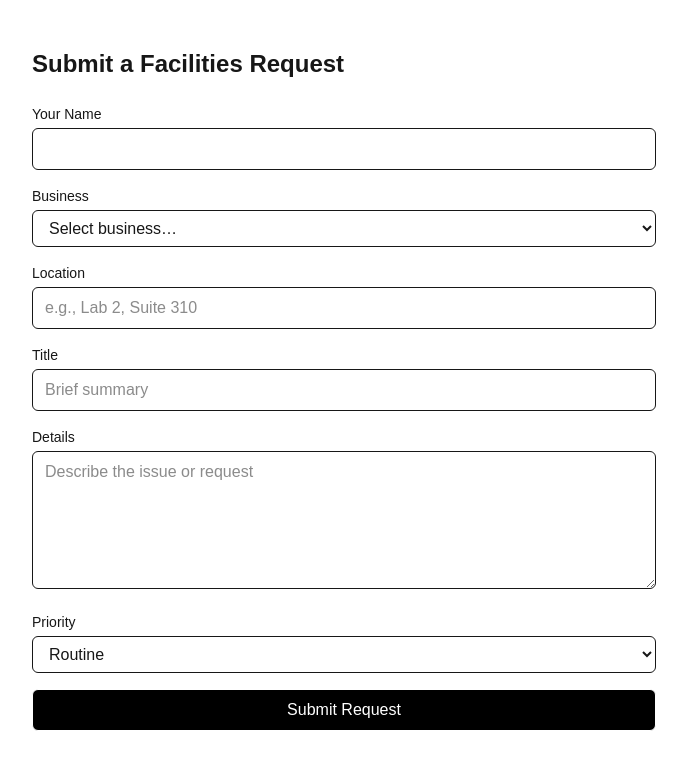
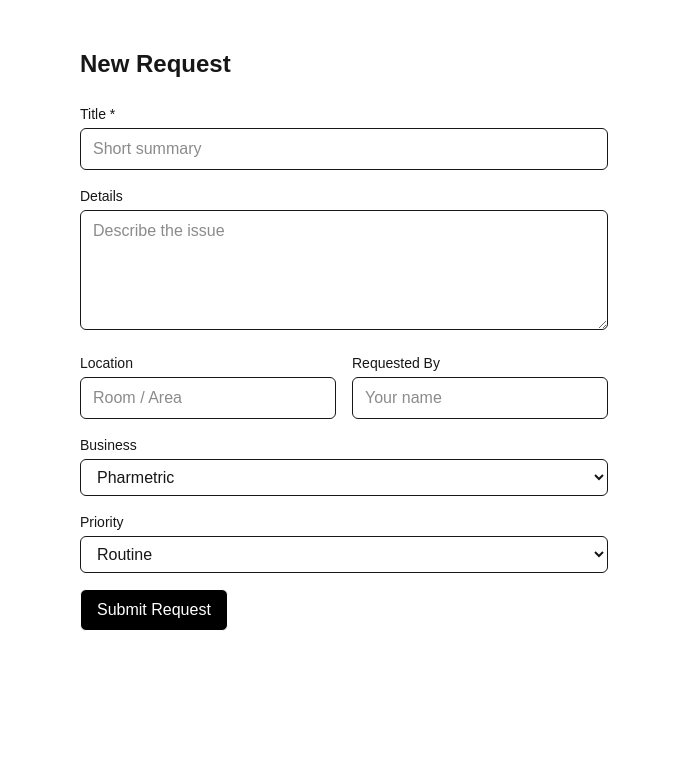
Before and after one commit to mcpeckgroup/facilitiesportal, a Next.js app: page /requests/new in a window 1280 px wide. Shown: the top 770 px of the page, without its empty margins (296-983 px from the left). Built offline with nearby package versions, Linux system fonts and the light colour scheme; no server answers.

Commit message:
remove back-to-list link on /requests/new; keep business & priority selects

```diff
--- a/src/app/requests/new/page.tsx
+++ b/src/app/requests/new/page.tsx
@@ -1,156 +1,155 @@
 'use client';
 
 import { useState } from 'react';
+import { useRouter } from 'next/navigation';
 import { supabase } from '../../../lib/supabase/client';
 
-type FormState = { submitting: boolean; success?: string; error?: string };
+type Priority = 'emergency' | 'urgent' | 'non_critical' | 'routine';
 
 export default function NewRequestPage() {
-  const [form, setForm] = useState({
-    name: '',
-    business: '',
-    location: '',
-    title: '',
-    details: '',
-    priority: 'routine',
-  });
-  const [state, setState] = useState<FormState>({ submitting: false });
+  const router = useRouter();
 
-  const onChange = (
-    e: React.ChangeEvent<HTMLInputElement | HTMLTextAreaElement | HTMLSelectElement>
-  ) => setForm((p) => ({ ...p, [e.target.name]: e.target.value }));
+  const [title, setTitle] = useState('');
+  const [details, setDetails] = useState('');
+  const [location, setLocation] = useState('');
+  const [requestedByName, setRequestedByName] = useState('');
+  const [priority, setPriority] = useState<Priority>('routine');
+  const [business, setBusiness] = useState<string>('Pharmetric');
+  const [submitting, setSubmitting] = useState(false);
+  const [err, setErr] = useState<string | null>(null);
+  const [done, setDone] = useState(false);
 
   const submit = async (e: React.FormEvent) => {
     e.preventDefault();
-    setState({ submitting: true });
-    try {
-      const { error } = await supabase
-        .from('work_orders')
-        .insert([
-          {
-            title: form.title.trim(),
-            details: form.details.trim(),
-            priority: form.priority, // enum values: emergency | urgent | non_critical | routine
-            status: 'open',
-            requested_by_name: form.name.trim(),
-            business: form.business || null, // assumes a 'business' text column exists
-            location: form.location.trim() || null,
-          },
-        ])
-        .select('id')
-        .single();
+    setSubmitting(true);
+    setErr(null);
 
-      if (error) throw error;
+    const { error } = await supabase.from('work_orders').insert([
+      {
+        title,
+        details: details || null,
+        location: location || null,
+        requested_by_name: requestedByName || null,
+        priority,
+        business: business || null,
+        status: 'open',
+      },
+    ]);
 
-      setState({ submitting: false, success: 'Request submitted!' });
-      setForm({
-        name: '',
-        business: '',
-        location: '',
-        title: '',
-        details: '',
-        priority: 'routine',
-      });
-    } catch (err: any) {
-      setState({ submitting: false, error: err.message ?? 'Failed to submit' });
+    if (error) {
+      setErr(error.message);
+      setSubmitting(false);
+      return;
     }
+
+    setDone(true);
+    setSubmitting(false);
+    // Clear the form
+    setTitle('');
+    setDetails('');
+    setLocation('');
+    setRequestedByName('');
+    setPriority('routine');
+    setBusiness('Pharmetric');
   };
 
+  if (done) {
+    return (
+      <main className="max-w-xl mx-auto p-6">
+        <h1 className="text-2xl font-semibold mb-4">Request Submitted</h1>
+        <p className="mb-6">Thanks! Your request has been recorded.</p>
+        <div className="flex gap-3">
+          <button
+            onClick={() => setDone(false)}
+            className="rounded-md border px-4 py-2 hover:bg-gray-50"
+          >
+            Submit another request
+          </button>
+          <button
+            onClick={() => router.push('/')}
+            className="rounded-md border px-4 py-2 bg-black text-white hover:opacity-90"
+          >
+            Go to homepage
+          </button>
+        </div>
+      </main>
+    );
+  }
+
   return (
-    <main className="max-w-2xl mx-auto p-6">
-      <h1 className="text-2xl font-semibold mb-6">Submit a Facilities Request</h1>
+    <main className="max-w-xl mx-auto p-6">
+      <h1 className="text-2xl font-semibold mb-6">New Request</h1>
+
+      {err && <p className="mb-4 text-red-600">Error: {err}</p>}
 
       <form onSubmit={submit} className="space-y-4">
         <div>
-          <label htmlFor="name" className="block text-sm font-medium mb-1">
-            Your Name
-          </label>
+          <label className="block text-sm font-medium mb-1">Title *</label>
           <input
-            id="name"
-            name="name"
-            value={form.name}
-            onChange={onChange}
             required
-            className="w-full border rounded-md px-3 py-2"
+            value={title}
+            onChange={(e) => setTitle(e.target.value)}
+            className="w-full rounded-md border px-3 py-2"
+            placeholder="Short summary"
           />
         </div>
 
         <div>
-          <label htmlFor="business" className="block text-sm font-medium mb-1">
-            Business
-          </label>
+          <label className="block text-sm font-medium mb-1">Details</label>
+          <textarea
+            value={details}
+            onChange={(e) => setDetails(e.target.value)}
+            className="w-full rounded-md border px-3 py-2 min-h-[120px]"
+            placeholder="Describe the issue"
+          />
+        </div>
+
+        <div className="grid grid-cols-1 md:grid-cols-2 gap-4">
+          <div>
+            <label className="block text-sm font-medium mb-1">Location</label>
+            <input
+              value={location}
+              onChange={(e) => setLocation(e.target.value)}
+              className="w-full rounded-md border px-3 py-2"
+              placeholder="Room / Area"
+            />
+          </div>
+
+          <div>
+            <label className="block text-sm font-medium mb-1">Requested By</label>
+            <input
+              value={requestedByName}
+              onChange={(e) => setRequestedByName(e.target.value)}
+              className="w-full rounded-md border px-3 py-2"
+              placeholder="Your name"
+            />
+          </div>
+        </div>
+
+        {/* Business dropdown */}
+        <div>
+          <label className="block text-sm font-medium mb-1">Business</label>
           <select
-            id="business"
-            name="business"
-            value={form.business}
-            onChange={onChange}
-            required
-            className="w-full border rounded-md px-3 py-2 bg-white"
+            value={business}
+            onChange={(e) => setBusiness(e.target.value)}
+            className="w-full rounded-md border px-3 py-2 bg-white"
           >
-            <option value="">Select business…</option>
             <option value="Infuserve America">Infuserve America</option>
             <option value="Pharmetric">Pharmetric</option>
             <option value="Issak">Issak</option>
           </select>
         </div>
 
+        {/* Priority dropdown */}
         <div>
-          <label htmlFor="location" className="block text-sm font-medium mb-1">
-            Location
-          </label>
-          <input
-            id="location"
-            name="location"
-            value={form.location}
-            onChange={onChange}
-            placeholder="e.g., Lab 2, Suite 310"
-            className="w-full border rounded-md px-3 py-2"
-          />
-        </div>
-
-        <div>
-          <label htmlFor="title" className="block text-sm font-medium mb-1">
-            Title
-          </label>
-          <input
-            id="title"
-            name="title"
-            value={form.title}
-            onChange={onChange}
-            required
-            placeholder="Brief summary"
-            className="w-full border rounded-md px-3 py-2"
-          />
-        </div>
-
-        <div>
-          <label htmlFor="details" className="block text-sm font-medium mb-1">
-            Details
-          </label>
-          <textarea
-            id="details"
-            name="details"
-            value={form.details}
-            onChange={onChange}
-            rows={5}
-            placeholder="Describe the issue or request"
-            className="w-full border rounded-md px-3 py-2"
-          />
-        </div>
-
-        <div>
-          <label htmlFor="priority" className="block text-sm font-medium mb-1">
-            Priority
-          </label>
+          <label className="block text-sm font-medium mb-1">Priority</label>
           <select
-            id="priority"
-            name="priority"
-            value={form.priority}
-            onChange={onChange}
-            className="w-full border rounded-md px-3 py-2 bg-white"
+            value={priority}
+            onChange={(e) => setPriority(e.target.value as Priority)}
+            className="w-full rounded-md border px-3 py-2 bg-white"
           >
             <option value="emergency">Emergency</option>
-            <option value="urgent">Urgant</option>
+            <option value="urgent">Urgent</option>
             <option value="non_critical">Non-Critical</option>
             <option value="routine">Routine</option>
           </select>
@@ -158,14 +157,11 @@ export default function NewRequestPage() {
 
         <button
           type="submit"
-          disabled={state.submitting}
-          className="w-full rounded-md px-4 py-2 border bg-black text-white disabled:opacity-60"
+          disabled={submitting}
+          className="rounded-md border px-4 py-2 bg-black text-white disabled:opacity-60"
         >
-          {state.submitting ? 'Submitting…' : 'Submit Request'}
+          {submitting ? 'Submitting…' : 'Submit Request'}
         </button>
-
-        {state.success && <p className="text-green-600 text-sm">{state.success}</p>}
-        {state.error && <p className="text-red-600 text-sm">Error: {state.error}</p>}
       </form>
     </main>
   );
```
